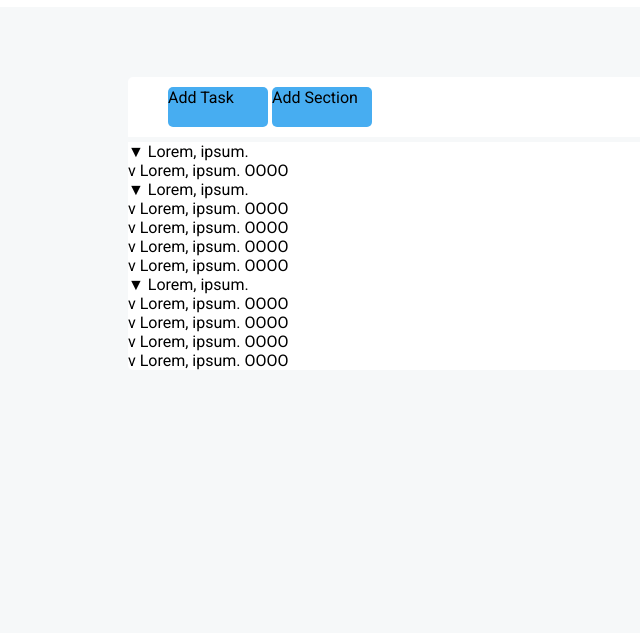
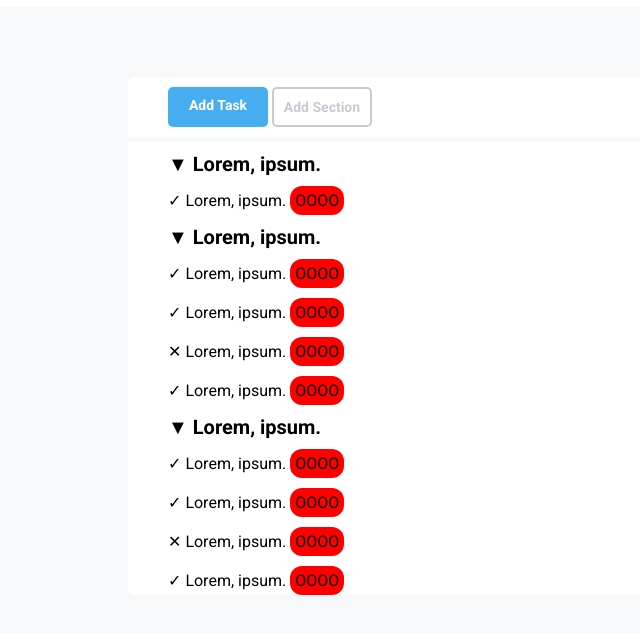
Before and after one commit to manuelmenama/html-css-toboolist, a plain HTML site: page index.html in a window 1280 px wide. Shown: the part 63-696 px from the top of the page, without its empty margins (0-640 px from the left). Drawn offline with Linux system fonts and the light colour scheme.

Commit message:
added symbol

```diff
--- a/assets/css/style.css
+++ b/assets/css/style.css
@@ -55,8 +55,18 @@ body{
 
 .button p{
   text-align: center;
-  vertical-align: middle;
-  display: inline-block;
+  margin-top: 10px;
+  font-size: 14px;
+  font-weight: bold;
+  color: white;
+}
+
+.button.disabled{
+  background-color: white;
+  border: 2px solid #c5cbd0;
+}
+.button.disabled p{
+  color: #c5cbd0;
 }
 
 /* sezione principale, corpo */
@@ -66,3 +76,21 @@ body{
 .category{
   display: inline-block;
 }
+
+.task, .menu{
+  margin: 10px 40px;
+}
+
+/* regole per selettore a tendina */
+
+.menu span{
+  font-weight: bold;
+  font-size: 20px;
+}
+
+.category{
+  display: inline-block;
+  background-color: red;
+  padding: 5px;
+  border-radius: 12px;
+}
--- a/index.html
+++ b/index.html
@@ -21,69 +21,71 @@
 
   <main class="container">
     <div class="button-bar">
-      <div class="button">
+      <div class="button active">
         <p>Add Task</p>
       </div>
-      <div class="button">
+      <div class="button disabled">
         <p>Add Section</p>
       </div>
     </div>
 
     <section>
 
-      <div>
-        &#9660; Lorem, ipsum.
+      <div class="menu">
+        <span>&#9660; Lorem, ipsum.</span>
       </div>
-      <div>
-        <div class="round-check">v</div>
+      <div class="task">
+        <div class="round-check">&#10003;</div>
         <span>Lorem, ipsum.</span>
         <div class="category">OOOO</div>
       </div>
 
-      <div>
-        &#9660; Lorem, ipsum.
+      <div class="menu">
+        <span>&#9660; Lorem, ipsum.</span>
       </div>
-      <div>
-        <div class="round-check">v</div>
+
+      <div class="task">
+        <div class="round-check">&#10003;</div>
         <span>Lorem, ipsum.</span>
         <div class="category">OOOO</div>
       </div>
-      <div>
-        <div class="round-check">v</div>
+      <div class="task">
+        <div class="round-check">&#10003;</div>
         <span>Lorem, ipsum.</span>
         <div class="category">OOOO</div>
       </div>
-      <div>
-        <div class="round-check">v</div>
+      <div class="task">
+        <div class="round-check">&#10005;</div>
         <span>Lorem, ipsum.</span>
         <div class="category">OOOO</div>
       </div>
-      <div>
-        <div class="round-check">v</div>
+      <div class="task">
+        <div class="round-check">&#10003;</div>
         <span>Lorem, ipsum.</span>
         <div class="category">OOOO</div>
       </div>
 
-      <div>
-        &#9660; Lorem, ipsum.
+      <div class="menu">
+        <span>&#9660; Lorem, ipsum.</span>
       </div>
-      <div>
-        <div class="round-check">v</div>
+
+      <div class="task">
+        <div class="round-check">&#10003;</div>
         <span>Lorem, ipsum.</span>
         <div class="category">OOOO</div>
       </div>
-      <div>
-        <div class="round-check">v</div>
+      <div class="task">
+        <div class="round-check">&#10003;</div>
         <span>Lorem, ipsum.</span>
         <div class="category">OOOO</div>
       </div>
-      <div>
-        <div class="round-check">v</div>
+      <div class="task">
+        <div class="round-check">&#10005;</div>
         <span>Lorem, ipsum.</span>
         <div class="category">OOOO</div>
       </div>
-      <div>
-        <div class="round-check">v</div>
+      <div class="task">
+        <div class="round-check">&#10003;</div>
         <span>Lorem, ipsum.</span>
         <div class="category">OOOO</div>
       </div>
```
